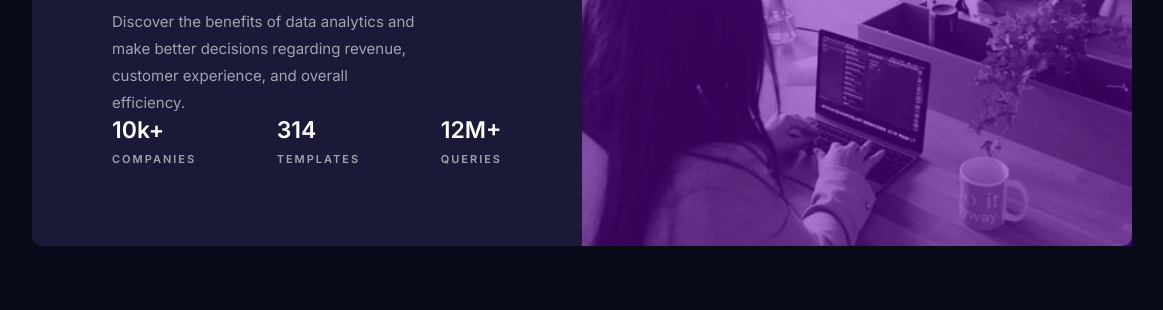
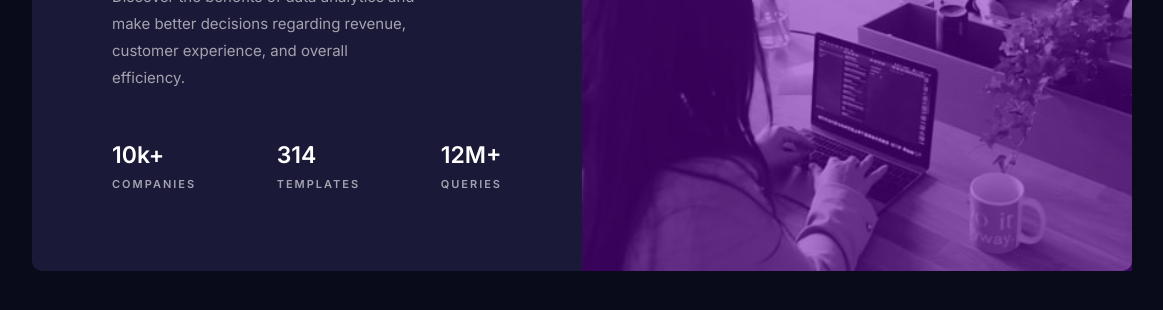
Before and after one commit to tedaussie75/stats-preview-card-component-main, a plain HTML site: page index.html in a window 1536 px wide. Shown: the part 402-712 px from the top of the page, without its empty margins (186-1349 px from the left). Drawn offline with Linux system fonts and the light colour scheme.

Commit message:
fix size

```diff
--- a/css/style.css
+++ b/css/style.css
@@ -133,6 +133,12 @@ li {
     filter: brightness(0.7);
 }
 
+@media screen and (min-width: 1300px) {
+    .stats-content ul {
+        margin-top: 50px;
+    }
+}
+
 @media screen and (max-width: 1300px) {
     .card-stats {
         max-width: 1000px;
```
